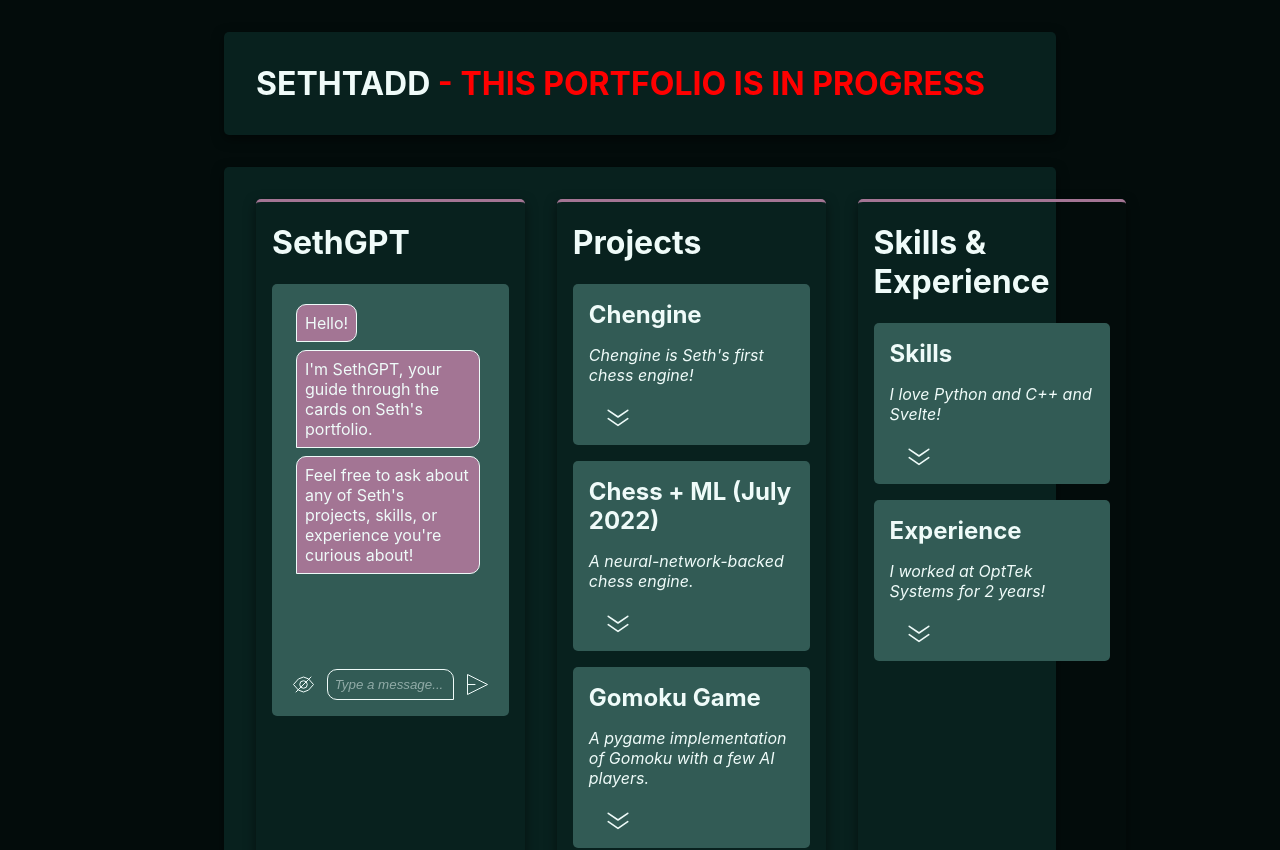
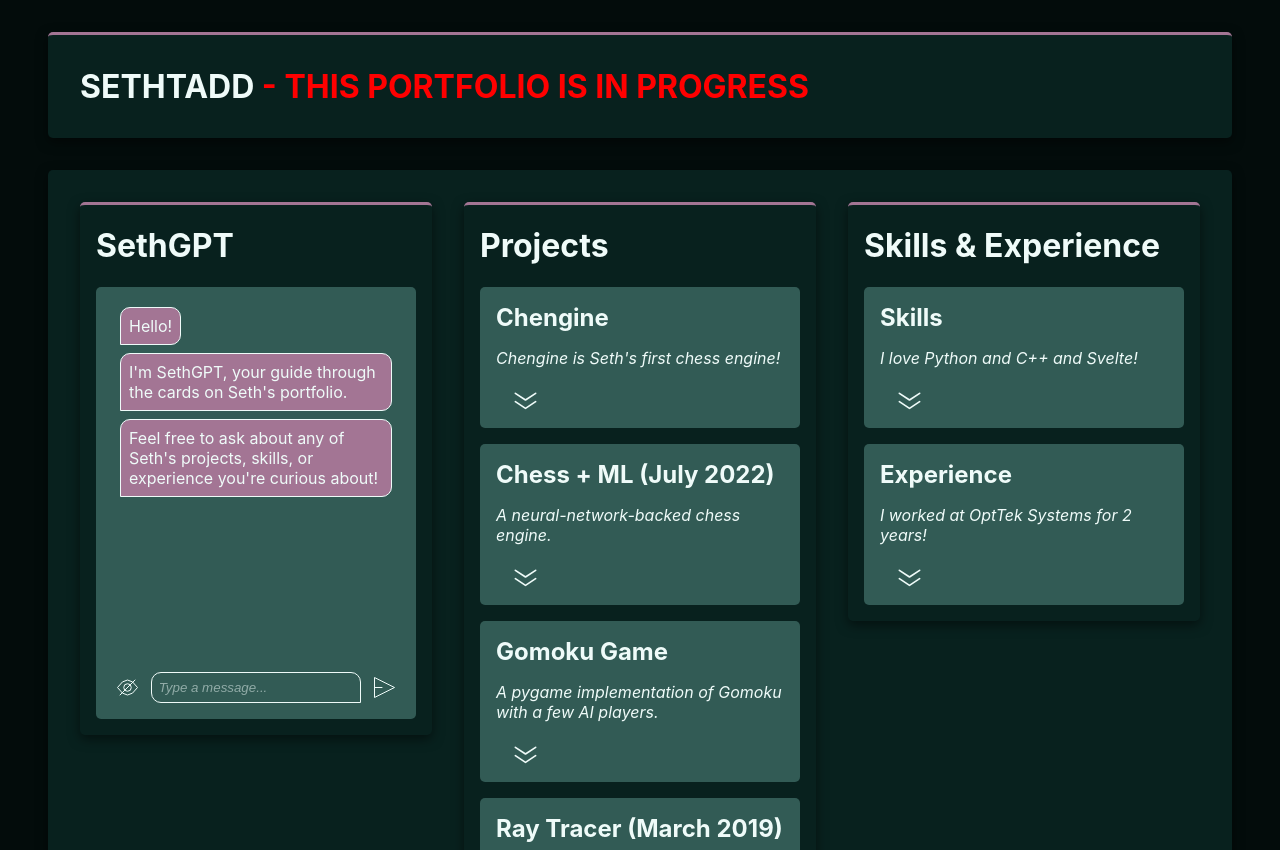
Before and after one commit to sethtadd/portfolio-website, a SvelteKit app: page / in a window 1280 px wide. Shown: the top 850 px of the page. Built offline with nearby package versions, Linux system fonts and the light colour scheme.

Commit message:
Switched to flexbox layout Refactored layout/styling and code

```diff
--- a/src/lib/Chatbot.svelte
+++ b/src/lib/Chatbot.svelte
@@ -131,8 +131,6 @@
 		background-color: var(--primary);
 		margin-bottom: 1rem;
 		border-radius: 5px;
-
-		width: 16vw;
 	}
 
 	.message-box {
@@ -173,8 +171,6 @@
 		margin: 0.25em 0.5em;
 		border-radius: 10px;
 		border: 1px solid var(--text);
-
-		max-width: 13vw; /* prevent messages from getting too wide */
 	}
 	.message.user {
 		background-color: var(--chat-user);
--- a/src/lib/ExpandableCard.svelte
+++ b/src/lib/ExpandableCard.svelte
@@ -40,14 +40,10 @@
 	.component-root {
 		padding: 1rem 1rem 0.5rem 1rem;
 		background-color: var(--primary);
-		margin-bottom: 1rem;
-
-		border-radius: 5px;
 
 		transition: box-shadow 0.2s ease-in-out;
 		transition: background-color 0.2s ease-in-out;
-
-		width: 16vw; /* Width independent of content */
+		border-radius: 5px;
 	}
 	.component-root:hover {
 		box-shadow: 0 4px 12px rgba(0, 0, 0, 0.5);
@@ -63,15 +59,15 @@
 	}
 
 	button.toggle {
+		padding: 0.25rem 1rem;
+		margin: 0;
+
 		background: none;
 		color: var(--secondary);
-		border: none;
-		padding: 0.25rem 1rem;
-		margin: 0;
 		font-size: 1.5em;
-
 		cursor: pointer;
 		transition: transform 0.3s ease-in-out;
+		border: none;
 	}
 
 	button.toggle .content {
--- a/src/routes/+layout.svelte
+++ b/src/routes/+layout.svelte
@@ -1,6 +1,8 @@
-<nav>
-	<h1>SETHTADD <span style="color:red;">- THIS PORTFOLIO IS IN PROGRESS</span></h1>
-</nav>
+<div id="nav-container">
+	<nav>
+		<h1>SETHTADD <span style="color:red;">- THIS PORTFOLIO IS IN PROGRESS</span></h1>
+	</nav>
+</div>
 
 <main>
 	<slot />
@@ -12,17 +14,28 @@
 		justify-content: center;
 	}
 
+	#nav-container {
+		display: flex;
+		justify-content: center;
+	}
+
 	nav {
+		width: 70rem;
+		padding: 2rem;
+		margin: 2rem;
+
 		background-color: var(--secondary);
-		padding: 2rem;
 		box-shadow: 0 4px 12px rgba(0, 0, 0, 0.5);
+
+		border-style: solid;
+		border-width: 3px 0 0 0;
+		border-color: var(--accent);
 		border-radius: 5px;
-		max-width: 60vw;
-		margin: 2rem auto;
 	}
 
 	nav h1 {
+		margin: 0;
+
 		color: var(--text);
-		margin: 0;
 	}
 </style>
--- a/src/routes/+page.svelte
+++ b/src/routes/+page.svelte
@@ -1,24 +1,24 @@
 <script lang="ts">
+	import Chatbot from '$lib/Chatbot.svelte';
 	import ExpandableCard from '$lib/ExpandableCard.svelte';
-	import Chatbot from '$lib/Chatbot.svelte';
 	import { projectStore, skillsAndExperienceStore } from '$lib/stores';
 	import { flip } from 'svelte/animate';
 </script>
 
-<div class="grid-container">
+<div id="component-root">
 	<div class="column">
 		<h1>SethGPT</h1>
-		<div class="chatbot-card">
+		<div class="card">
 			<Chatbot />
 		</div>
 	</div>
 	<div class="column">
 		<h1>Projects</h1>
-		<!--using <ul> for animate:flip effect on <li>, no styling-->
-		<ul style="list-style-type:none;padding:0;margin:0;">
+		<ul class="no-list">
 			{#if $projectStore.length}
 				{#each $projectStore as card (card.title)}
-					<li animate:flip={{ duration: 500 }} style="padding:0;margin:0;">
+					<li animate:flip={{ duration: 500 }} class="no-padding-margin">
+						<div class="card">
 							<ExpandableCard
 								bind:expanded={card.isExpanded}
 								bind:highlighted={card.isHighlighted}
@@ -26,6 +26,7 @@
 								summary={card.summary}
 								content={card.content}
 							/>
+						</div>
 					</li>
 				{/each}
 			{:else}
@@ -35,11 +36,11 @@
 	</div>
 	<div class="column">
 		<h1>Skills & Experience</h1>
-		<!--using <ul> for animate:flip effect on <li>, no styling-->
-		<ul style="list-style-type:none;padding:0;margin:0;">
+		<ul class="no-list">
 			{#if $skillsAndExperienceStore.length}
 				{#each $skillsAndExperienceStore as card (card.title)}
-					<li animate:flip={{ duration: 500 }} style="padding:0;margin:0;">
+					<li animate:flip={{ duration: 500 }} class="no-padding-margin">
+						<div class="card">
 							<ExpandableCard
 								bind:expanded={card.isExpanded}
 								bind:highlighted={card.isHighlighted}
@@ -47,6 +48,7 @@
 								summary={card.summary}
 								content={card.content}
 							/>
+						</div>
 					</li>
 				{/each}
 			{:else}
@@ -60,35 +62,52 @@
 	h1 {
 		color: var(--text);
 	}
-	.grid-container {
-		display: grid;
-		grid-template-columns: repeat(3, 1fr);
+	#component-root {
+		display: flex;
+		flex-wrap: wrap;
+		justify-content: center;
+		align-items: flex-start;
+		padding: 2rem;
+		margin: 0 2rem 2rem 2rem;
 		gap: 2rem;
+
 		background-color: var(--secondary);
-		padding: 2rem;
 		box-shadow: 0 4px 12px rgba(0, 0, 0, 0.5);
 		border-radius: 5px;
-		width: 60vw;
-		margin: 0 auto;
 	}
 
 	.column {
-		position: relative;
 		padding: 0 1rem;
+
+		background-color: var(--secondary);
 		box-shadow: 0 4px 12px rgba(0, 0, 0, 0.5);
 
-		max-width: 20vw;
-
-		border-radius: 5px;
 		border-style: solid;
 		border-width: 3px 0 0 0;
 		border-color: var(--accent);
+		border-radius: 5px;
 	}
 
-	.chatbot-card {
+	.card {
+		width: 20rem;
+		margin-bottom: 1rem;
+
 		transition: box-shadow 0.2s ease-in-out;
 	}
-	.chatbot-card:hover {
+
+	.card:hover {
 		box-shadow: 0 4px 12px rgba(0, 0, 0, 0.5);
 	}
+
+	.no-list {
+		padding: 0;
+		margin: 0;
+
+		list-style-type: none;
+	}
+
+	.no-padding-margin {
+		padding: 0;
+		margin: 0;
+	}
 </style>
```
Lines whose indentation alone changed are shown as unchanged.
